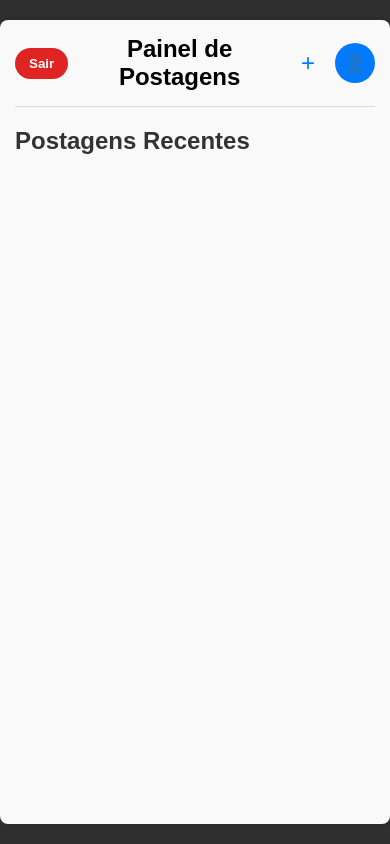
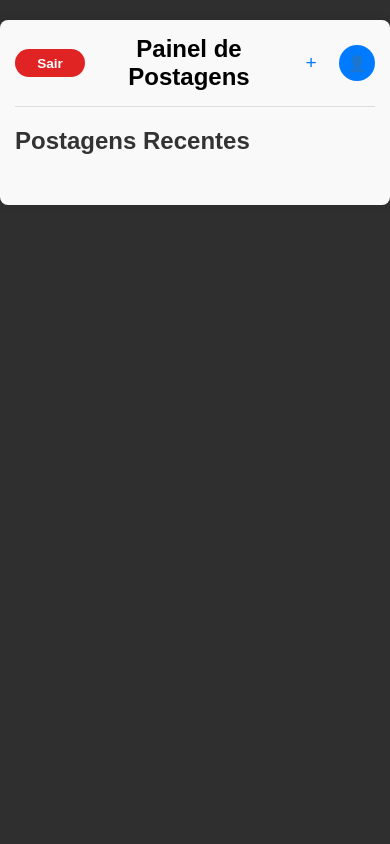
Before and after one commit to YuriBortolato/SiteSocial, a PHP site: page /feed/painel.php in a window 390 px wide. Run offline with PHP 8.4, Linux system fonts and the light colour scheme; a user stored in the database is signed in; data comes from the database, SQL or seed files in the repository; data that the repository does not hold is empty.

Commit message:
refactor: corrige estrutura do arquivo

```diff
--- a/css/painel.css
+++ b/css/painel.css
@@ -1,4 +1,3 @@
-/* Reset básico */
 * {
     box-sizing: border-box;
     margin: 0;
@@ -6,21 +5,20 @@
     font-family: Arial, sans-serif;
 }
 
-/* Corpo da página com fundo escuro */
 body {
     background-color: #2f2f2f;
     color: #000;
-    display: flex;
-    justify-content: center;
     padding: 20px 0;
     min-height: 100vh;
+    /* display: block e justify-content: center não são necessários aqui */
 }
 
-/* Container central que limita a largura e centraliza */
+/* Container principal */
 .container {
     background-color: #f9f9f9;
     width: 100%;
-    max-width: 600px; /* largura parecida com feed do Twitter */
+    max-width: 700px; /* largura parecida com feed do Twitter */
+    margin: 0 auto;
     padding: 0 15px 40px 15px;
     border-radius: 8px;
     box-shadow: 0 0 10px rgba(0,0,0,0.1);
@@ -39,7 +37,6 @@ header {
     z-index: 10;
 }
 
-/* Título centralizado */
 header h1 {
     flex-grow: 1;
     text-align: center;
@@ -55,16 +52,30 @@ header h1 {
     gap: 10px;
 }
 
+/* Botões - estilos gerais e específicos */
+
+/* Botões gerais */
+button {
+    cursor: pointer;
+    border: none;
+    border-radius: 20px;
+    padding: 0.5rem 1.2rem;
+    font-size: 1rem;
+    min-width: 80px;
+    white-space: nowrap; /* evita quebra de texto */
+    transition: background-color 0.3s;
+    display: inline-flex;
+    align-items: center;
+    justify-content: center;
+}
+
 /* Botão sair vermelho */
 .logout-button {
     background-color: #e02424;
-    border: none;
     color: white;
-    padding: 8px 14px;
-    border-radius: 20px;
     font-weight: bold;
-    cursor: pointer;
-    transition: background-color 0.3s;
+    padding: 0.5rem 1rem;
+    min-width: 90px;
 }
 .logout-button:hover {
     background-color: #b71c1c;
@@ -73,38 +84,73 @@ header h1 {
 /* Botão nova postagem (ícone +) */
 .nova-postagem-button {
     background-color: transparent;
-    border: none;
-    font-size: 24px;
-    cursor: pointer;
     color: #007bff;
-    padding: 6px 10px;
+    font-size: 1.5rem;
+    padding: 0.3rem 0.6rem;
     border-radius: 50%;
-    transition: background-color 0.3s;
+    min-width: 40px;
+    min-height: 40px;
+    line-height: 1;
 }
 .nova-postagem-button:hover {
     background-color: #e6f0ff;
 }
 
-/* Botão perfil já tem .btn-perfil, só ajustar margens */
+/* Botão perfil circular */
 .btn-perfil {
     width: 40px;
     height: 40px;
-    border-radius: 50%;   /* Torna o botão circular */
-    border: none;
     background-color: #007bff;
     color: white;
-    font-size: 18px;
-    cursor: pointer;
-    transition: 0.3s;
-    display: flex;
+    font-size: 1.1rem;
+    border-radius: 50%;
+    display: inline-flex;
     align-items: center;
     justify-content: center;
+    padding: 0;
+    min-width: 40px;
+    min-height: 40px;
+    transition: background-color 0.3s;
 }
 .btn-perfil:hover {
     background-color: #0056b3;
 }
 
-/* Título secundário */
+/* Botões editar e excluir nas postagens */
+.postagem button {
+    background-color: #e02424;
+    color: white;
+    padding: 0.4rem 1rem;
+    font-size: 0.9rem;
+    min-width: 80px;
+    margin-right: 8px;
+    margin-top: 5px;
+    white-space: nowrap;
+    display: inline-flex;
+    align-items: center;
+    justify-content: center;
+}
+.postagem button:hover {
+    background-color: #b71c1c;
+}
+
+/* Botões dentro de formulários nas postagens (ex: editar) */
+.postagem form button {
+    background-color: #007bff;
+}
+.postagem form button:hover {
+    background-color: #0056b3;
+}
+
+/* Container flexível para botões nas postagens */
+.postagem .botoes-container {
+    display: flex;
+    flex-wrap: wrap;
+    gap: 8px;
+    margin-top: 10px;
+}
+
+/* Títulos */
 h2 {
     margin: 20px 0 10px 0;
     color: #333;
@@ -120,58 +166,81 @@ h2 {
     box-shadow: 0 1px 3px rgba(0,0,0,0.1);
 }
 
-/* Nome do usuário */
 .postagem h3 {
     margin-bottom: 8px;
     color: #1a1a1a;
 }
 
-/* Conteúdo do post */
 .postagem p {
     margin-bottom: 10px;
     color: #333;
     white-space: pre-wrap;
 }
 
-/* Imagem da postagem */
+/* Imagem da postagem - responsiva */
 .postagem img {
-    max-width: 100%;
+    width: 100%;
+    max-width: 720px;
+    height: auto;
+    object-fit: contain;
+    background-color: #f0f0f0;
     border-radius: 6px;
     margin-bottom: 10px;
+    display: block;
 }
 
 /* Data da postagem */
-.postagem em {
+.postagem em,
+.data-postagem {
     font-size: 0.85rem;
-    color: #666;
+    color: #636363;
 }
 
-/* Botões editar e excluir */
-.postagem form,
-.postagem button {
-    margin-right: 8px;
-    margin-top: 5px;
+.data-postagem {
+    display: block;
+    text-align: right;
+    margin-bottom: 5px;
 }
 
-.postagem button {
-    background-color: #e02424;
-    border: none;
-    color: white;
-    padding: 6px 12px;
-    border-radius: 20px;
-    cursor: pointer;
-    font-size: 0.9rem;
-    transition: background-color 0.3s;
+/* Media Queries para responsividade*/
+@media (max-width: 480px) {
+    /* Botões gerais */
+    button {
+        font-size: 0.85rem;
+        padding: 0.35rem 0.9rem;
+        min-width: 60px;
     }
 
-.postagem button:hover {
-    background-color: #b71c1c;
+    /* Botão sair */
+    .logout-button {
+        padding: 0.4rem 0.8rem;
+        min-width: 70px;
+        font-size: 0.85rem;
     }
 
-.postagem form button {
-    background-color: #007bff;
+    /* Botão nova postagem */
+    .nova-postagem-button {
+        font-size: 1.2rem;
+        min-width: 36px;
+        min-height: 36px;
+        padding: 0.25rem 0.5rem;
     }
 
-.postagem form button:hover {
-    background-color: #0056b3;
+    /* Botão perfil */
+    .btn-perfil {
+        width: 36px;
+        height: 36px;
+        font-size: 1rem;
+        min-width: 36px;
+        min-height: 36px;
     }
+
+    /* Botões nas postagens */
+    .postagem button {
+        font-size: 0.8rem;
+        padding: 0.3rem 0.8rem;
+        min-width: 60px;
+        margin-right: 6px;
+        margin-top: 4px;
+    }
+}
--- a/feed/painel.php
+++ b/feed/painel.php
@@ -77,7 +77,7 @@ $result_postagens = $conn->query($sql_postagens);
                     <img src="../uploads/<?php echo htmlspecialchars($postagem['imagem']); ?>" alt="Imagem da postagem">
                 <?php endif; ?>
 
-                <p><em><?php echo $postagem['data_criacao']; ?></em></p>
+                <p><em class="data-postagem"><?php echo $postagem['data_criacao']; ?></em></p>
 
                 <?php if ($postagem['usuario_id'] == $usuario_logado): ?>
                     <form action="editar.php" method="GET" style="display:inline;">
```
Lines whose indentation alone changed are shown as unchanged.
